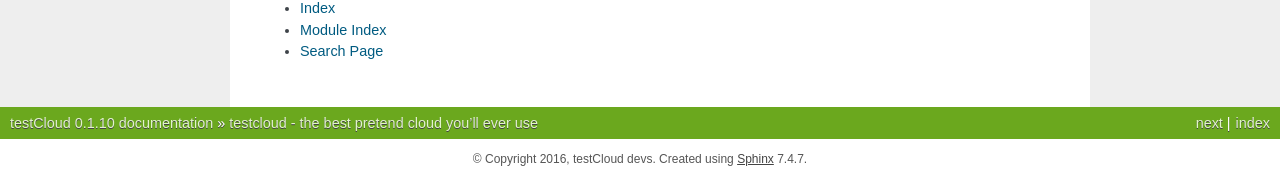
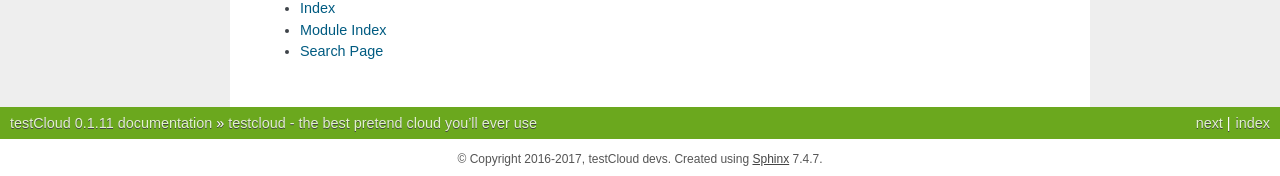
Before and after one commit to Rorosha/testcloud, a Sphinx documentation site: the page built from docs/source/index.rst, in a window 1280 px wide and 900 px high, scrolled down 1104 px. Shown: the part 721-897 px from the top of the window. Built offline with Sphinx 7.4.7, drawn with Linux system fonts in a browser that asks for light colours; some of the changed text lies outside the part shown.

Commit message:
bump version to 0.1.11

```diff
--- a/docs/source/conf.py
+++ b/docs/source/conf.py
@@ -48,16 +48,16 @@ master_doc = 'index'
 
 # General information about the project.
 project = u'testCloud'
-copyright = u'2016, testCloud devs'
+copyright = u'2016-2017, testCloud devs'
 
 # The version info for the project you're documenting, acts as replacement for
 # |version| and |release|, also used in various other places throughout the
 # built documents.
 #
 # The short X.Y version.
-version = '0.1.10'
+version = '0.1.11'
 # The full version, including alpha/beta/rc tags.
-release = '0.1.10'
+release = '0.1.11'
 
 # The language for content autogenerated by Sphinx. Refer to documentation
 # for a list of supported languages.
--- a/testcloud/__init__.py
+++ b/testcloud/__init__.py
@@ -1,2 +1,2 @@
 # NOTE: if you update version, *make sure* to also update `docs/source/conf.py`
-__version__ = '0.1.10'
+__version__ = '0.1.11'
```
